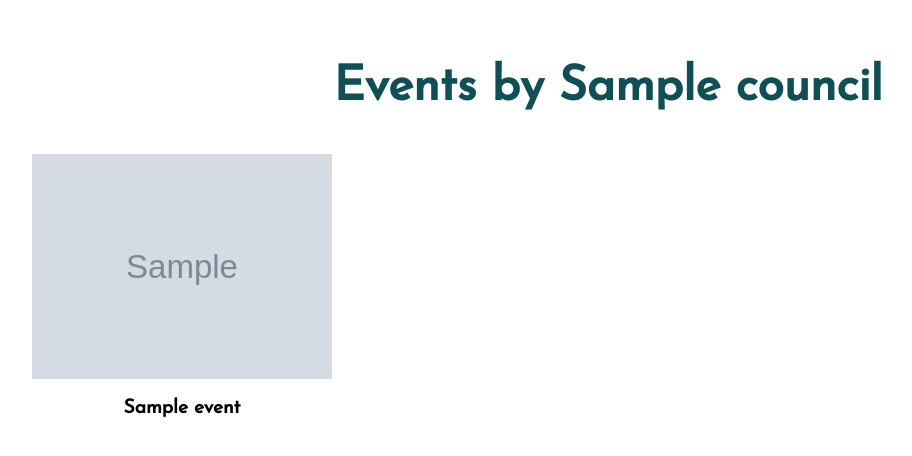
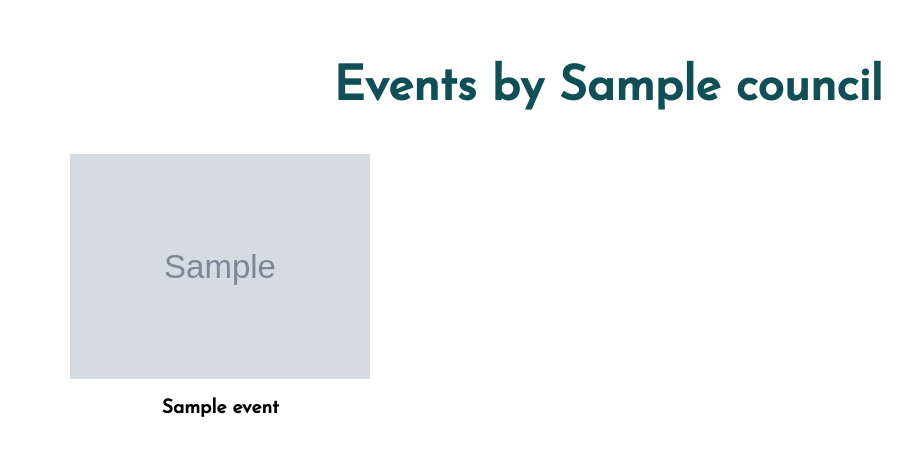
Before and after one commit to SoaresLance10/crescendo, a Django app: page /events in a window 1280 px wide. Shown: the part 80-536 px from the top of the page, without its empty margins (32-944 px from the left). Run offline with Django 3.2, Linux system fonts and the light colour scheme; tables that the repository leaves empty hold one stand-in row (values such as "Sample post"); grey boxes marked "Sample" are stand-in pictures; some libraries are stand-ins or nearby versions.

Commit message:
hackathon page

```diff
--- a/webapp/static/webapp/css/style.css
+++ b/webapp/static/webapp/css/style.css
@@ -788,7 +788,7 @@ main .site-title .btn:hover{
   position: relative;
   width: 300px;
   height: 300px;
-  margin: 10px auto 10px 5%;
+  margin: 10px 8% 10px 8%;
   box-sizing: border-box;
   display: inline-block;
 }
```
